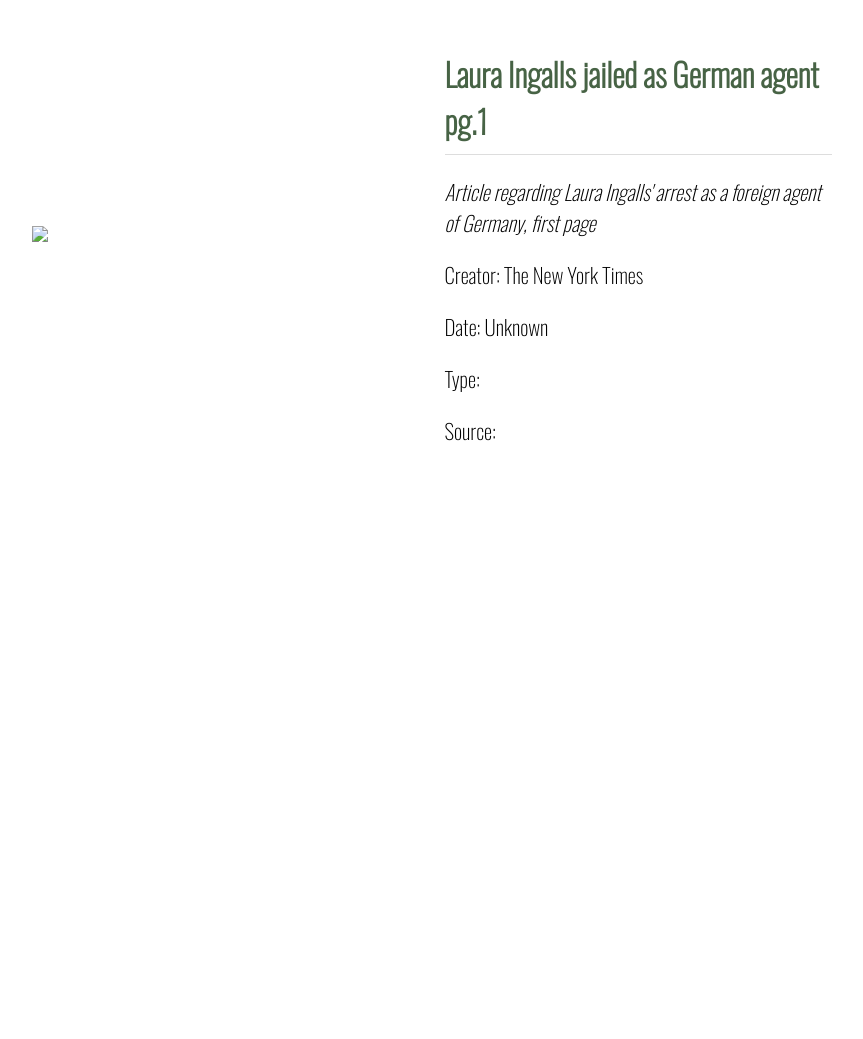
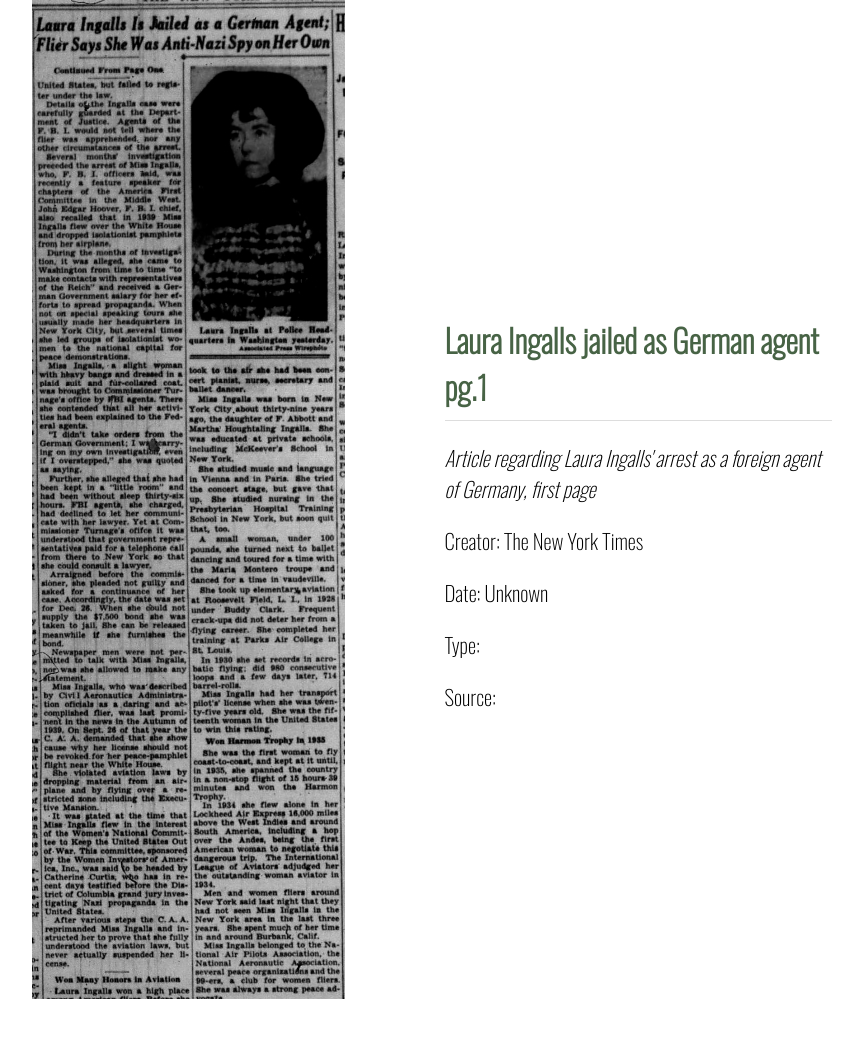
Before and after one commit to tonylira0327/forgn_agnt, a Jekyll site: the page built from _mindoc_media/LAURA_INGALLS_JAILED_AS_GERMAN_AGENT_PG1.md, in a window 1280 px wide. Shown: the whole page, without its empty margins (208-1071 px from the left). Built offline with Jekyll 4.4.1, drawn with Linux system fonts in a browser that asks for light colours; before the commit the page ends 900 px from its top, so only the background shows below that.

Commit message:
Update LAURA_INGALLS_JAILED_AS_GERMAN_AGENT_PG1.md

```diff
--- a/_mindoc_media/LAURA_INGALLS_JAILED_AS_GERMAN_AGENT_PG1.md
+++ b/_mindoc_media/LAURA_INGALLS_JAILED_AS_GERMAN_AGENT_PG1.md
@@ -16,7 +16,7 @@ format:
 credit_(IPTC):
 date_created_(IPTC):
 
-_path: assets/img/LAURA_INGALLS_JAILED_AS_GERMAN_AGENT_PG1.jpg
+_path: /assets/img/LAURA_INGALLS_JAILED_AS_GERMAN_AGENT_PG1.jpg
 order: '05'
 layout: image_description
 ---
```
